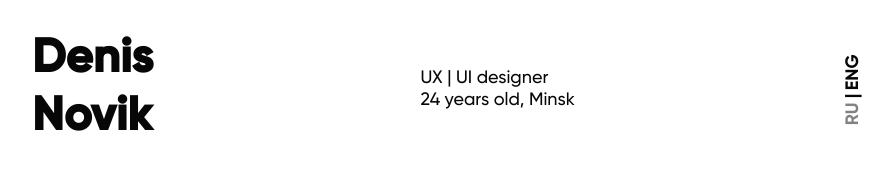
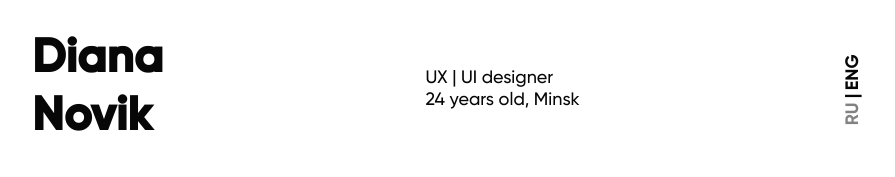
Before and after one commit to IvanYermilov/OnePageSite, a plain HTML site: page index.html in a window 1280 px wide. Shown: the top 177 px of the page, without its empty margins (192-1087 px from the left). Drawn offline with Linux system fonts and the light colour scheme.

Commit message:
Changed text in header

```diff
--- a/index.html
+++ b/index.html
@@ -6,7 +6,7 @@
 <body>
     <header>
         <div id="header-text-info">
-            <h1 class="header-text">Denis<br>Novik</h1>
+            <h1 class="header-text">Diana<br>Novik</h1>
             <span class="default-text" >UX | UI designer<br>24 years old, Minsk</span>
             <div class="vertical">
                 <span>RU</span>
```
